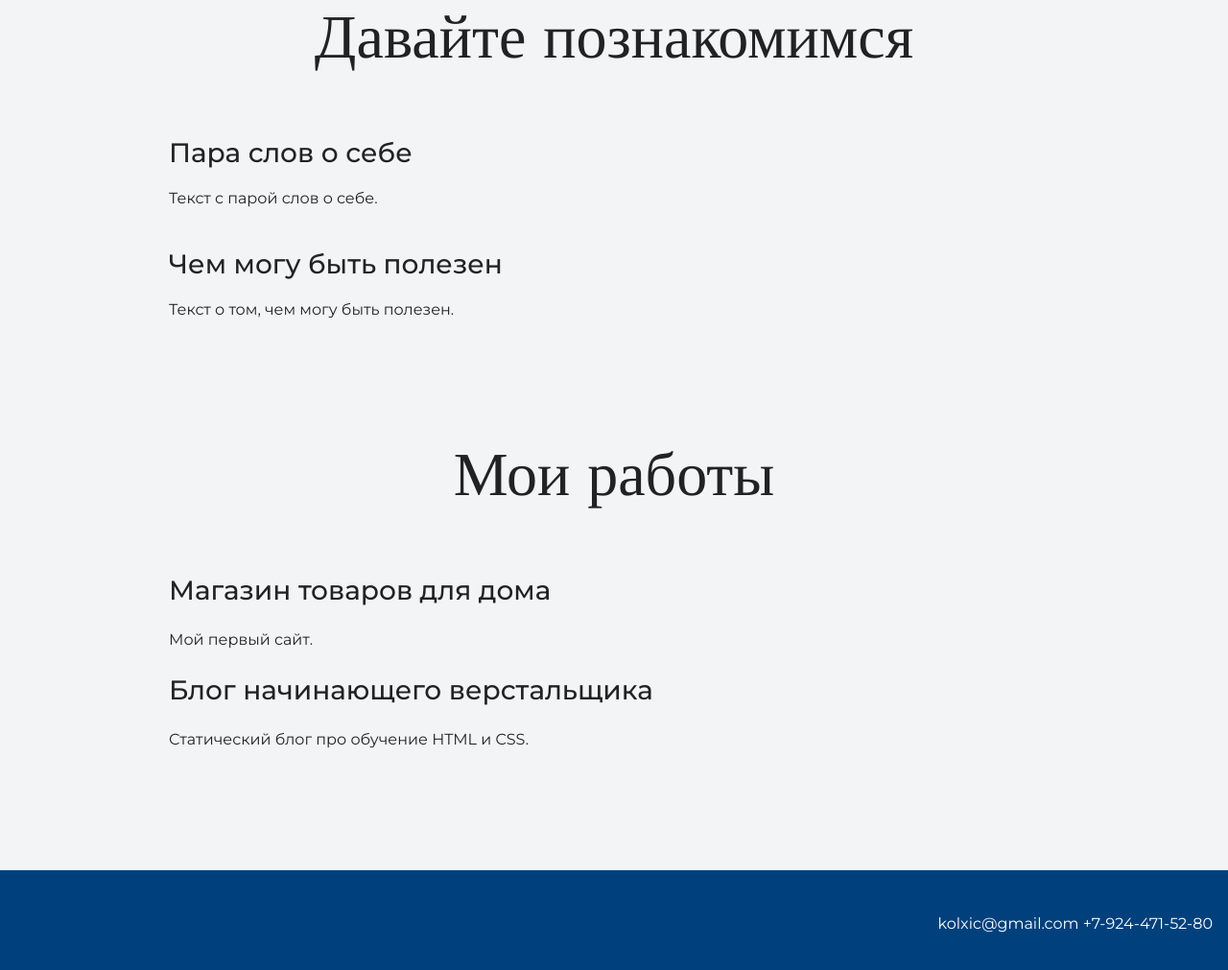
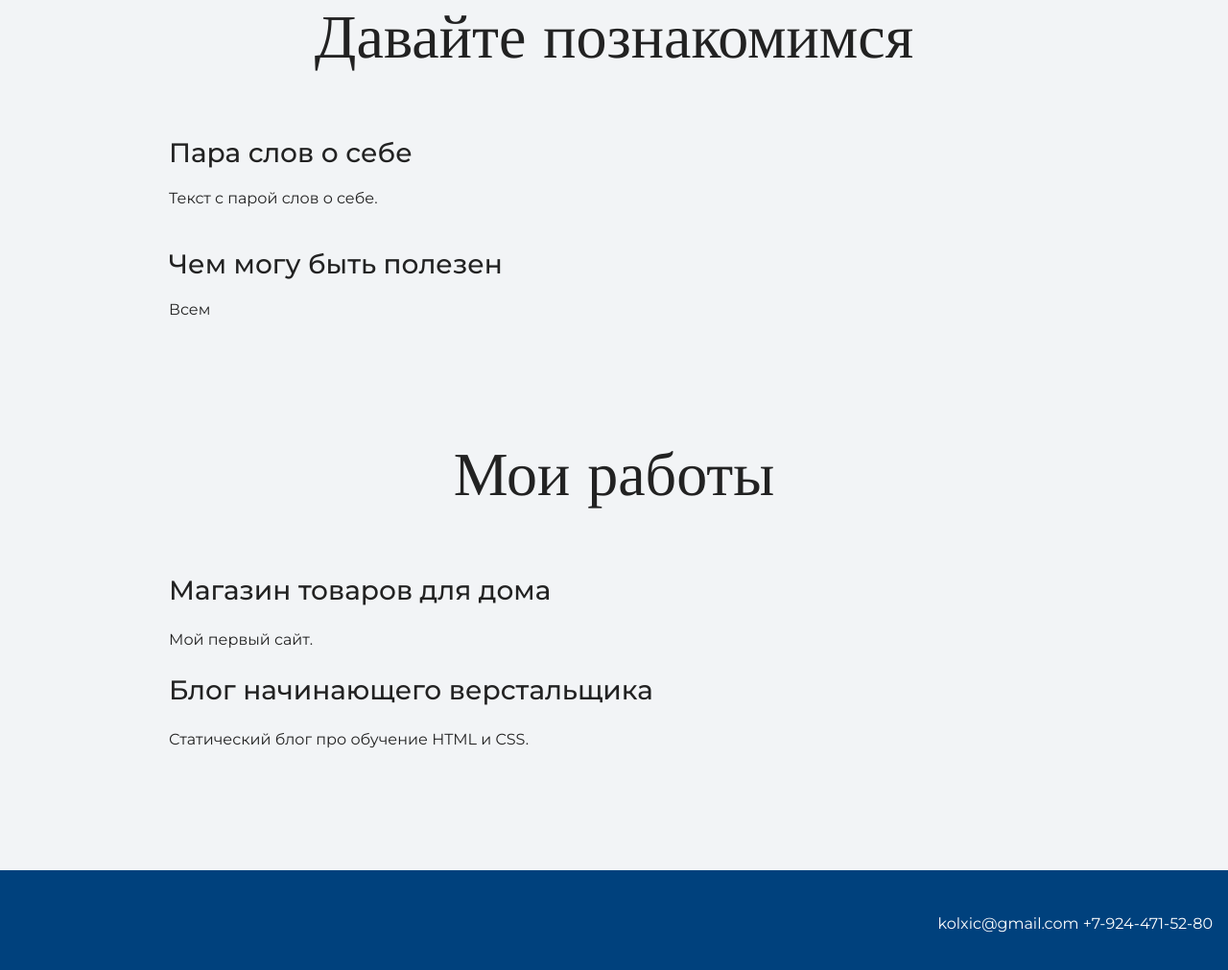
Before and after one commit to Jlevuua/my-site, a plain HTML site: page index.html in a window 1280 px wide. Shown: the part 1033-2044 px from the top of the page at 96% size. Drawn offline with nearby package versions, Linux system fonts and the light colour scheme.

Commit message:
Меняет текст

```diff
--- a/index.html
+++ b/index.html
@@ -25,7 +25,7 @@
         <h3>Пара слов о себе</h3>
         <p>Текст с парой слов о себе.</p>
         <h3>Чем могу быть полезен</h3>
-        <p>Текст о том, чем могу быть полезен.</p>
+        <p>Всем</p>
       </div>
     </section>
 
```
